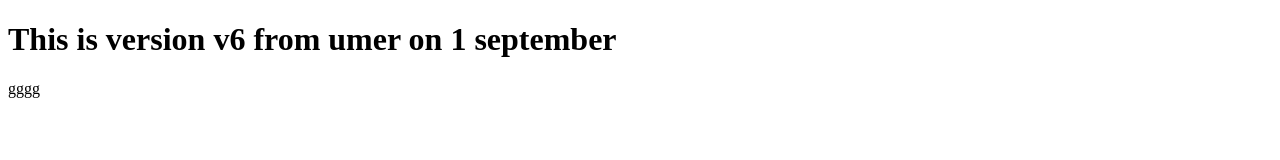
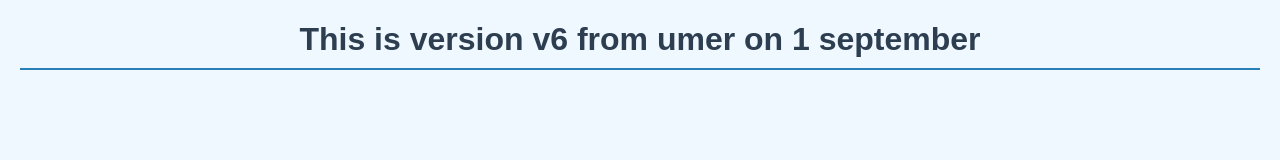
Before and after one commit to umermustafa-tech/myremoterepo, a plain HTML site: page index.html in a window 1280 px wide. Drawn offline with Linux system fonts and the light colour scheme.

Commit message:
Added design for website

```diff
--- a/index.html
+++ b/index.html
@@ -4,10 +4,13 @@
     <meta charset="UTF-8">
     <meta name="viewport" content="width=device-width, initial-scale=1.0">
     <title>Document</title>
+    <link rel="stylesheet" href="main.css">
+
 </head>
 <body>
     <h1>This is version v6 from umer on 1 september</h1>
-gggg
+
+
 
 </body>
 
--- a/main.css
+++ b/main.css
@@ -0,0 +1,32 @@
+/* style.css */
+
+/* Apply a nice font and background to the whole page */
+body {
+    font-family: Arial, Helvetica, sans-serif;
+    background-color: #f0f8ff; /* light blue background */
+    color: #333; /* dark gray text */
+    margin: 20px;
+    padding: 0;
+}
+
+/* Style the main heading */
+h1 {
+    color: #2c3e50; /* dark blue-gray */
+    text-align: center;
+    border-bottom: 2px solid #2980b9;
+    padding-bottom: 10px;
+    font-size: 2em;
+    margin-bottom: 20px;
+}
+
+/* Style the paragraph/text */
+p, span, div {
+    font-size: 1.1em;
+    line-height: 1.5;
+}
+
+/* Optional: hover effect for text */
+h1:hover {
+    color: #e74c3c; /* red color on hover */
+    transition: color 0.3s ease;
+}
```
